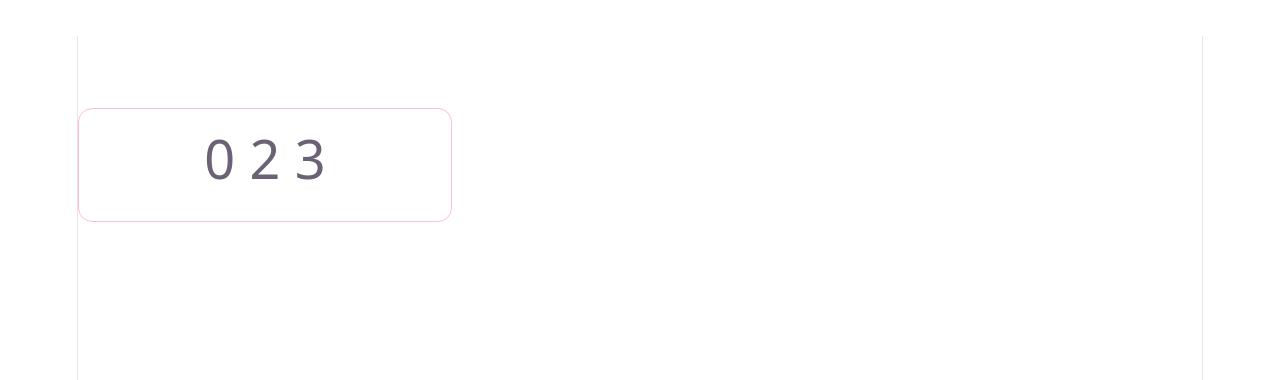
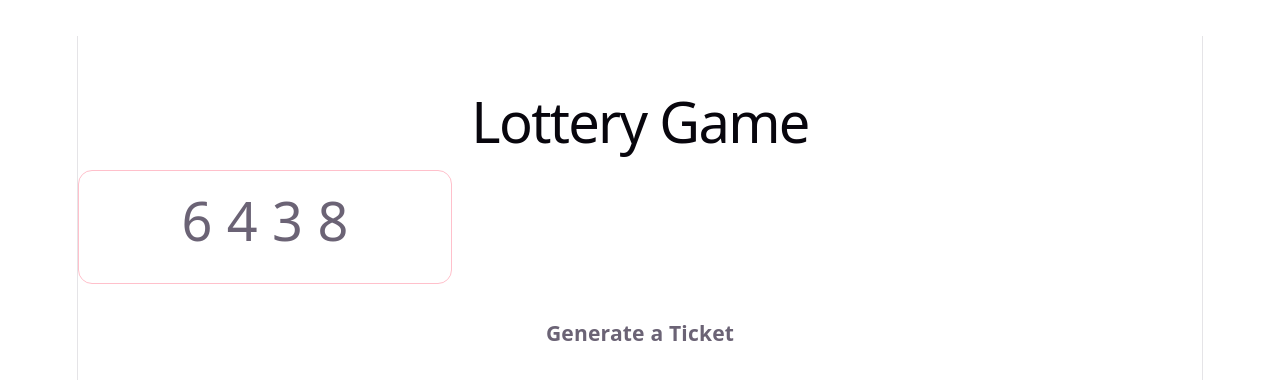
Before and after one commit to pritjon2002-beep/React, a React (Vite) app in the folder react-state2/: page / in a window 1280 px wide. Shown: the top 380 px of the page. Built offline with nearby package versions, Linux system fonts and the light colour scheme.

Commit message:
lottery functional

```diff
--- a/react-state2/src/App.jsx
+++ b/react-state2/src/App.jsx
@@ -2,15 +2,15 @@ import "./App.css";
 import Lottery from "./Lottery";
 import LudoBoard from "./LudoBoard";
 import TodoList from "./TodoList";
-import Ticket from "./Ticket";
+
 
 function App() {
   return (
     <div>
       {/* <LudoBoard /> */}
       {/* <TodoList /> */}
-      {/* <Lottery /> */}
-      <Ticket ticket = {[0,2,3]} />
+      <Lottery n={4} winningSum={15} />
+
 
     </div>
   );
--- a/react-state2/src/Lottery.jsx
+++ b/react-state2/src/Lottery.jsx
@@ -3,7 +3,7 @@ import { genTicket  , sum} from "./helper";
 import Ticket from "./Ticket";
 
 export default function Lottery({n,winningSum}){
-    const [ticket , setTicket] = useState(genTicket(n));
+    const [ticket , setTicket] = useState(()=> genTicket(n))
     let isWinning = sum(ticket) === winningSum;
     let buyTicket = ()=>{
         setTicket(genTicket(n));
@@ -11,7 +11,7 @@ export default function Lottery({n,winningSum}){
     return(
         <div>
            <h1>Lottery Game</h1>
-            <Ticket />
+            <Ticket ticket={ticket}/>
            <h3>{isWinning && "Congratulations, you won the lottery!"} </h3>
            <h3 onClick={buyTicket}>Generate a Ticket</h3>
         </div>
```
